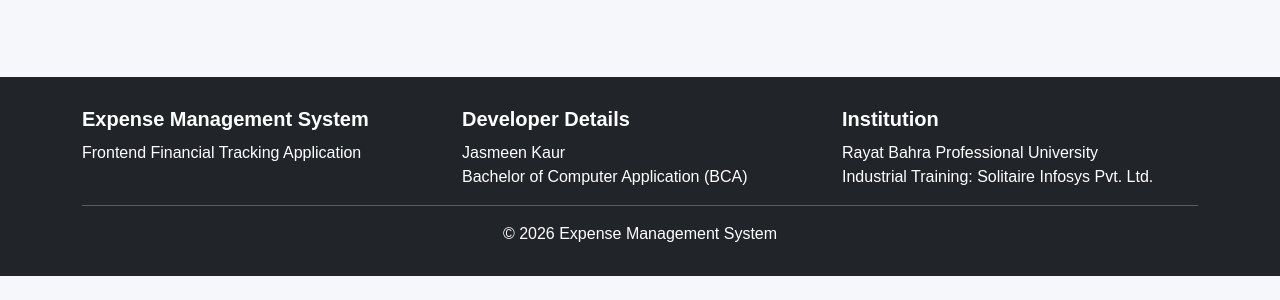
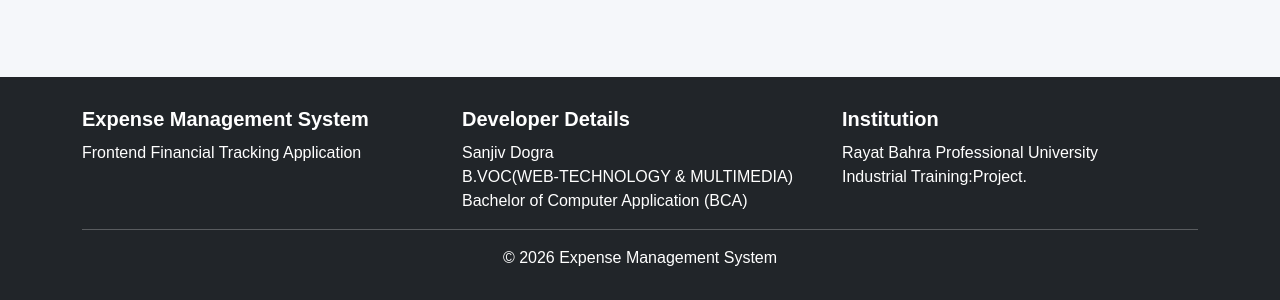
Before and after one commit to sanjeev239/expense-management-system, a plain HTML site: page budget.html in a window 1280 px wide. Shown: the part 933-1233 px from the top of the page. Before the commit the page ends 1209 px from the top, so only its background shows below. Drawn offline with nearby package versions, Linux system fonts and the light colour scheme; files that its build step writes are made by us from their sources.

Commit message:
Update budget.html

```diff
--- a/budget.html
+++ b/budget.html
@@ -158,10 +158,11 @@ Frontend Financial Tracking Application
 <h5>Developer Details</h5>
 
 <p>
-Jasmeen Kaur
+Sanjiv Dogra
 </p>
 
 <p>
+ B.VOC(WEB-TECHNOLOGY & MULTIMEDIA) <br>
 Bachelor of Computer Application (BCA)
 </p>
 
@@ -176,8 +177,7 @@ Rayat Bahra Professional University
 </p>
 
 <p>
-Industrial Training:
-Solitaire Infosys Pvt. Ltd.
+Industrial Training:Project.
 </p>
 
 </div>
```
